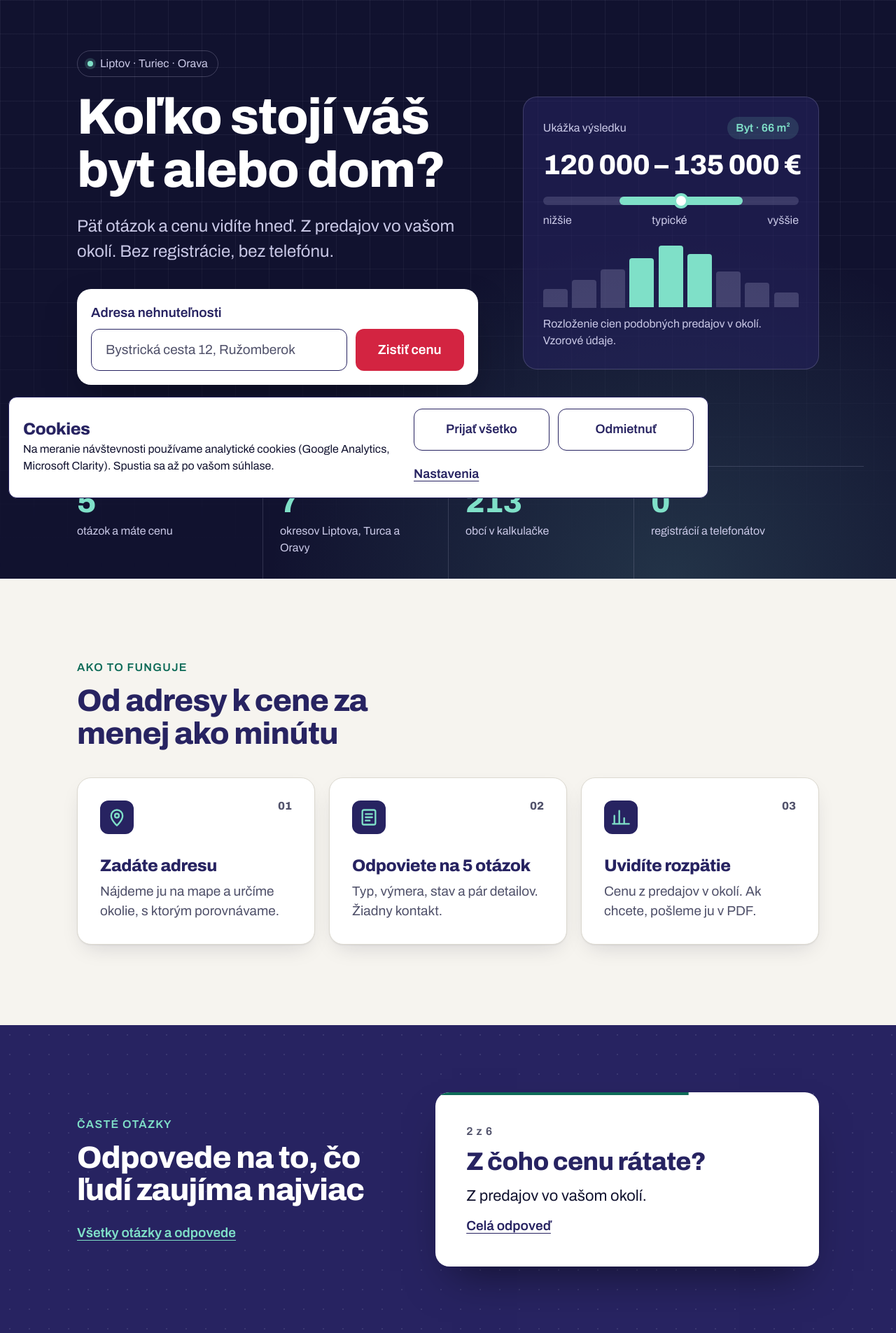
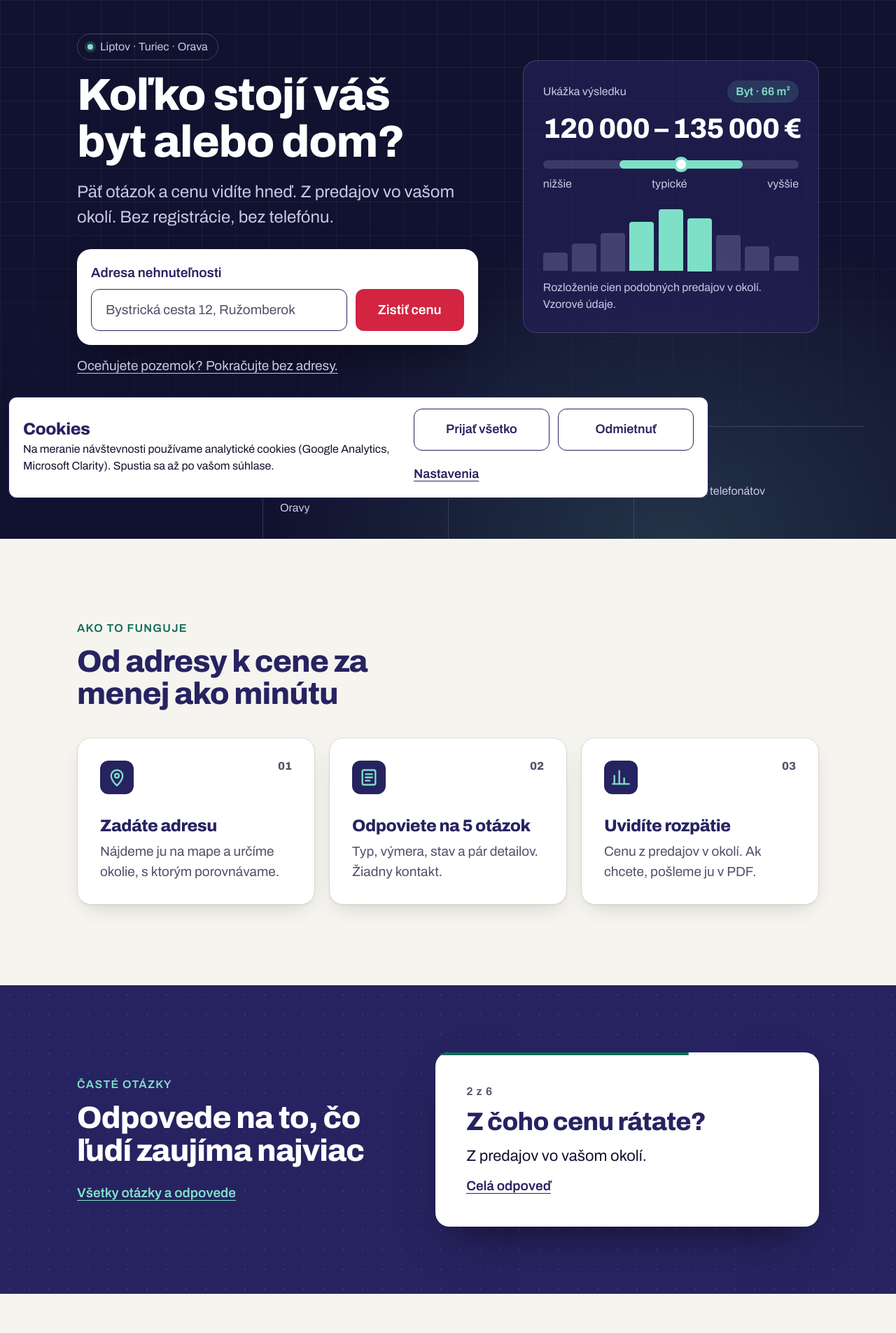
Before and after one commit to jansidor/nacenime, a PHP site: page /Nacenime.dc.html in a window 1280 px wide. Shown: the part 76-1981 px from the top of the page at 70% size. Run offline with PHP 8.4, Linux system fonts and the light colour scheme.

Commit message:
Nový dizajn: úvod v <main>, kompaktnejší hero, mestá bez fotky
- úvod je opäť v <main> (orientačný bod pre čítačky, test napojenia)
- hero nižší, pole adresy nad cookie lištou aj na 1280×720
- Martin, Dolný Kubín, Námestovo: dlaždica s mriežkou namiesto chýbajúcej fotky
- bez odkazu Zdroje fotografií (nové fotky tretích strán zatiaľ nie sú)

Co-Authored-By: Claude Opus 5.5 <noreply@anthropic.com>
Claude-Session: https://claude.ai/code/session_01XKEP7F1QHAvhXR5xGh11ae

```diff
--- a/design_handoff_nacenime/404.html
+++ b/design_handoff_nacenime/404.html
@@ -27,7 +27,6 @@
 <a href="/ochrana-osobnych-udajov.html">Ochrana osobných údajov</a>
 <a href="/cookies.html">Cookies</a>
 <a href="/kontakt.html">Kontakt</a>
-<a href="/fotografie.html">Zdroje fotografií</a>
 </div></footer>
 </body>
 </html>
--- a/design_handoff_nacenime/Nacenime.dc.html
+++ b/design_handoff_nacenime/Nacenime.dc.html
@@ -82,7 +82,7 @@ a:focus-visible,button:focus-visible,input:focus-visible,[role="img"]:focus-visi
 footer a:focus-visible{outline-color:#f6f4ef}
 /* Rozšírený dizajn 17. 11. 2026 (moderný, technický): akcent mätová #7fe0c8 len na tmavom, #0e6b58 na svetlom. */
 .nm-wrap{width:100%;max-width:calc(1060px + 2 * clamp(20px,5vw,64px));margin:0 auto;padding-left:clamp(20px,5vw,64px);padding-right:clamp(20px,5vw,64px)}
-.nm-main-skryty{display:none !important}
+.nm-main-uvod{max-width:none !important;padding:0 !important}
 .nm-hlavicka-pas{background:#11122f}
 .nm-hlavicka{display:flex;align-items:center;justify-content:space-between;gap:24px;padding-top:16px;padding-bottom:16px}
 .nm-logo{font:800 24px/1.2 'Archivo',sans-serif;letter-spacing:-0.02em;color:#ffffff !important;text-decoration:none !important}
@@ -95,19 +95,19 @@ footer a:focus-visible{outline-color:#f6f4ef}
 .nm-hero{position:relative;overflow:hidden;background:#11122f;color:#ffffff}
 .nm-hero::after{content:"";position:absolute;inset:auto -20% -60% 30%;height:120%;background:radial-gradient(closest-side,rgba(127,224,200,.16),transparent);pointer-events:none}
 .nm-mriezka{position:absolute;inset:0;background-image:linear-gradient(rgba(201,200,230,.07) 1px,transparent 1px),linear-gradient(90deg,rgba(201,200,230,.07) 1px,transparent 1px);background-size:48px 48px;-webkit-mask-image:linear-gradient(to bottom,#000 30%,transparent);mask-image:linear-gradient(to bottom,#000 30%,transparent)}
-.nm-hero-in{position:relative;z-index:1;display:grid;grid-template-columns:minmax(0,1.15fr) minmax(0,.85fr);gap:clamp(32px,5vw,72px);align-items:center;padding-top:clamp(32px,6vw,72px);padding-bottom:clamp(40px,6vw,72px)}
+.nm-hero-in{position:relative;z-index:1;display:grid;grid-template-columns:minmax(0,1.15fr) minmax(0,.85fr);gap:clamp(32px,5vw,72px);align-items:start;padding-top:clamp(24px,4vw,48px);padding-bottom:clamp(40px,6vw,72px)}
 @media (max-width:900px){.nm-hero-in{grid-template-columns:1fr}}
-.nm-stitok{display:inline-flex;align-items:center;gap:10px;margin:0 0 20px;padding:6px 14px;border:1px solid rgba(201,200,230,.25);border-radius:999px;font-size:16px;color:#c9c8e6}
+.nm-stitok{display:inline-flex;align-items:center;gap:10px;margin:0 0 16px;padding:6px 14px;border:1px solid rgba(201,200,230,.25);border-radius:999px;font-size:16px;color:#c9c8e6}
 .nm-bod{width:8px;height:8px;border-radius:50%;background:#7fe0c8;box-shadow:0 0 0 4px rgba(127,224,200,.18)}
-.nm-hero h1{margin:0;font:800 clamp(44px,7vw,72px)/1.05 'Archivo',sans-serif;letter-spacing:-0.02em;color:#ffffff;text-wrap:balance;max-width:13ch}
-.nm-lead{margin:24px 0 0;max-width:40ch;font-size:clamp(19px,2vw,24px);color:#c9c8e6}
-.nm-hladanie{margin-top:36px;max-width:680px;padding:20px;background:#ffffff;border-radius:20px;color:#11122f;box-shadow:0 24px 60px -20px rgba(0,0,0,.5)}
+.nm-hero h1{margin:0;font:800 clamp(44px,6vw,64px)/1.05 'Archivo',sans-serif;letter-spacing:-0.02em;color:#ffffff;text-wrap:balance;max-width:13ch}
+.nm-lead{margin:20px 0 0;max-width:40ch;font-size:clamp(19px,2vw,24px);color:#c9c8e6}
+.nm-hladanie{margin-top:28px;max-width:680px;padding:20px;background:#ffffff;border-radius:20px;color:#11122f;box-shadow:0 24px 60px -20px rgba(0,0,0,.5)}
 .nm-hladanie button[type=submit]{transition:background .15s,transform .15s}
 @media (hover:hover){.nm-hladanie button[type=submit]:hover{transform:translateY(-1px)}}
 .nm-pod{margin:16px 0 0}
 .nm-pod a{color:#c9c8e6}
 @media (hover:hover){.nm-pod a:hover{color:#ffffff}}
-.nm-ukazka{padding:28px;border:1px solid rgba(201,200,230,.2);border-radius:20px;background:rgba(39,35,97,.55)}
+.nm-ukazka{margin-top:clamp(0px,3vw,40px);padding:28px;border:1px solid rgba(201,200,230,.2);border-radius:20px;background:rgba(39,35,97,.55)}
 .nm-ukazka-hlava{display:flex;justify-content:space-between;align-items:center;gap:12px;font-size:16px;color:#c9c8e6}
 .nm-cip{padding:4px 12px;border-radius:999px;background:rgba(127,224,200,.14);color:#7fe0c8;font-weight:600}
 .nm-ukazka-cena{margin:16px 0 24px;white-space:nowrap;font:800 clamp(28px,3.2vw,40px)/1.05 'Archivo',sans-serif;letter-spacing:-0.02em;font-variant-numeric:tabular-nums;color:#ffffff}
@@ -158,6 +158,10 @@ footer a:focus-visible{outline-color:#f6f4ef}
 .nm-mesto{position:relative;isolation:isolate;display:flex;flex-direction:column;justify-content:flex-end;padding:22px;border-radius:20px;overflow:hidden;color:#ffffff !important;text-decoration:none !important;background-color:#272361;background-size:cover;background-position:center}
 .nm-mesto::before{content:"";position:absolute;inset:0;z-index:-1;background:linear-gradient(to top,rgba(17,18,47,.92),rgba(17,18,47,.35) 70%,rgba(17,18,47,.15))}
 .nm-mesto-velke{grid-column:span 2;grid-row:span 2}
+.nm-mesto-bez,.nm-mesto-foto-bez{background-color:#272361 !important;background-image:linear-gradient(rgba(201,200,230,.09) 1px,transparent 1px),linear-gradient(90deg,rgba(201,200,230,.09) 1px,transparent 1px) !important;background-size:28px 28px !important}
+.nm-mesto-foto-bez{justify-content:flex-start !important;align-items:flex-end !important;text-align:left !important;padding:28px !important}
+.nm-mesto-foto-text{display:flex;flex-direction:column;color:#ffffff}
+.nm-mesto-foto-text b{font:800 clamp(32px,4vw,44px)/1.05 'Archivo',sans-serif;letter-spacing:-0.02em}
 .nm-mesto b{font:800 clamp(24px,2.6vw,32px)/1.05 'Archivo',sans-serif;letter-spacing:-0.02em}
 .nm-reg{font-size:16px;color:#7fe0c8;font-weight:600;margin-bottom:4px}
 .nm-mesto::after{content:"→";position:absolute;top:18px;right:20px;width:40px;height:40px;display:grid;place-items:center;border-radius:50%;background:rgba(255,255,255,.16);font-size:20px;transition:transform .2s,background .2s}
@@ -184,6 +188,8 @@ main>section{animation:nc-in 150ms linear}
     </nav>
   </header>
   </div>
+
+  <main class="{{ mainClass }}" style="flex:1;width:100%;max-width:calc(1060px + 2 * clamp(20px,5vw,64px));margin:0 auto;padding:clamp(40px,6vw,72px) clamp(20px,5vw,64px) clamp(48px,7vw,96px)">
 
   <sc-if value="{{ isIntro }}" hint-placeholder-val="{{ true }}">
   <div data-screen-label="01 Úvod" class="nm-uvod">
@@ -294,8 +300,6 @@ main>section{animation:nc-in 150ms linear}
   </div>
   </sc-if>
 
-  <main class="{{ mainClass }}" style="flex:1;width:100%;max-width:calc(1060px + 2 * clamp(20px,5vw,64px));margin:0 auto;padding:clamp(40px,6vw,72px) clamp(20px,5vw,64px) clamp(48px,7vw,96px)">
-
 
     <sc-if value="{{ isConfirm }}" hint-placeholder-val="{{ false }}">
       <section data-screen-label="01b Potvrdenie adresy">
@@ -357,7 +361,7 @@ main>section{animation:nc-in 150ms linear}
         <p style="margin:16px 0 0;max-width:62ch"><a href="#" onClick="{{ skipAddress }}">Oceňujete pozemok? Pokračujte bez adresy.</a></p>
             <p style="margin:24px 0 0;max-width:62ch">Orientačný odhad, nie znalecký posudok.</p>
           </div>
-          <div style="min-height:clamp(240px,38vw,480px);border-radius:20px;background:#dcd9d0;display:flex;align-items:center;justify-content:center;padding:24px;text-align:center;color:#11122f;position:relative;overflow:hidden">{{ cityPhoto }}<sc-if value="{{ hasPhoto }}" hint-placeholder-val="{{ false }}"><div role="img" aria-label="{{ cityAlt }}" style="position:absolute;inset:0;background-image:{{ cityBg }};background-size:cover;background-position:center"></div></sc-if></div>
+          <div class="{{ cityBoxCls }}" style="min-height:clamp(240px,38vw,480px);border-radius:20px;background:#dcd9d0;display:flex;align-items:center;justify-content:center;padding:24px;text-align:center;color:#11122f;position:relative;overflow:hidden"><sc-if value="{{ cityNoPhoto }}" hint-placeholder-val="{{ false }}"><span class="nm-mesto-foto-text" aria-hidden="true"><span class="nm-reg">{{ cityReg }}</span><b>{{ cityAlt }}</b></span></sc-if><sc-if value="{{ hasPhoto }}" hint-placeholder-val="{{ false }}"><div role="img" aria-label="{{ cityAlt }}" style="position:absolute;inset:0;background-image:{{ cityBg }};background-size:cover;background-position:center"></div></sc-if></div>
         </div>
 
         <div style="margin-top:clamp(64px,8vw,112px)">
@@ -522,7 +526,6 @@ main>section{animation:nc-in 150ms linear}
       <a href="./ochrana-osobnych-udajov.html" style="color:#f6f4ef">Ochrana osobných údajov</a>
       <a href="./cookies.html" style="color:#f6f4ef">Cookies</a>
       <a href="./kontakt.html" style="color:#f6f4ef">Kontakt</a>
-      <a href="./fotografie.html" style="color:#f6f4ef">Zdroje fotografií</a>
     </nav>
     </div>
   </footer>
@@ -541,9 +544,9 @@ class Component extends DCLogic {
   CITIES = [
     { name: 'Ružomberok', loc: 'v Ružomberku', reg: 'Liptov', photo: '', img: 'img/ruzomberok.jpg' },
     { name: 'Liptovský Mikuláš', loc: 'v Liptovskom Mikuláši', reg: 'Liptov', photo: '', img: 'img/liptovsky-mikulas.jpg' },
-    { name: 'Martin', loc: 'v Martine', reg: 'Turiec', photo: '', img: 'img/martin.jpg' },
-    { name: 'Dolný Kubín', loc: 'v Dolnom Kubíne', reg: 'Orava', photo: '', img: 'img/dolny-kubin.jpg' },
-    { name: 'Námestovo', loc: 'v Námestove', reg: 'Orava', photo: '', img: 'img/namestovo.jpg' }
+    { name: 'Martin', loc: 'v Martine', reg: 'Turiec', photo: '' },
+    { name: 'Dolný Kubín', loc: 'v Dolnom Kubíne', reg: 'Orava', photo: '' },
+    { name: 'Námestovo', loc: 'v Námestove', reg: 'Orava', photo: '' }
   ];
   ADDR = [
     { line: 'Vzorová ulica 1', town: 'Ružomberok', zip: '034 01', ok: true },
@@ -700,7 +703,7 @@ class Component extends DCLogic {
     const sugg = (s.sugg.length ? s.sugg : this.demo && (this.props.showSuggest ?? true) && !s.address.trim() ? [this.ADDR[0]] : []).map(a => ({ line: a.line, town: a.town,
       pick: () => this.pickAddr(a) }));
     return {
-      isCity: s.screen === 'Mesto', cities, otherCities: cities.filter(c => c.i !== s.city), cityIn: city.loc, cityPhoto: city.photo, hasPhoto: !!city.img, cityBg: city.img ? 'url(' + city.img + ')' : 'none', cityAlt: city.name,
+      isCity: s.screen === 'Mesto', cities, otherCities: cities.filter(c => c.i !== s.city), cityIn: city.loc, cityPhoto: city.photo, hasPhoto: !!city.img, cityNoPhoto: !city.img, cityBg: city.img ? 'url(' + city.img + ')' : 'none', cityAlt: city.name, cityBoxCls: city.img ? '' : 'nm-mesto-foto-bez', cityReg: city.reg,
       isConfirm: s.screen === 'Potvrdenie adresy',
       faqQ: this.FAQS[s.faqIdx].q, faqA: this.FAQS[s.faqIdx].a, faqHref: './faq.html#' + this.FAQS[s.faqIdx].id, faqNo: (s.faqIdx + 1) + ' z ' + this.FAQS.length,
       faqLive: s.faqHold ? 'polite' : 'off', faqProgClass: s.faqHold ? 'nm-faq-stop' : s.faqIdx % 2 ? 'nm-faq-b' : 'nm-faq-a',
@@ -722,7 +725,7 @@ class Component extends DCLogic {
       submitObec: e => { e.preventDefault(); const v = s.obec.trim(); if (!v) return this.setState({ obecError: true }); this.go({ answers: { ...s.answers, 6: v }, step: 7 }); },
       submitPrice: e => { e.preventDefault(); this.go({ answers: { ...s.answers, 5: s.price.trim() }, step: needObec ? 6 : 7 }); },
       skipPrice: e => { e.preventDefault(); this.go({ price: '', step: needObec ? 6 : 7 }); },
-      isIntro: s.screen === 'Úvod', mainClass: s.screen === 'Úvod' ? 'nm-main-skryty' : '', isCalc: s.screen === 'Kalkulačka', isResult: s.screen === 'Výsledok',
+      isIntro: s.screen === 'Úvod', mainClass: s.screen === 'Úvod' ? 'nm-main-uvod' : '', isCalc: s.screen === 'Kalkulačka', isResult: s.screen === 'Výsledok',
       address: s.address, area: s.area, areaError: s.areaError, email: s.email, phone: s.phone, consent: s.consent, pdfMsg: s.pdfMsg, callMsg: s.callMsg, hasPdfMsg: !!s.pdfMsg, pdfIsErr: this.jeChyba(s.pdfMsg), hasCallMsg: !!s.callMsg, callIsErr: this.jeChyba(s.callMsg),
       setAddress: this.onAddress, setEmail: set('email'), setPhone: set('phone'), setCallName: set('callName'), callName: s.callName,
       setArea: e => this.setState({ area: e.target.value, areaError: false }),
--- a/design_handoff_nacenime/cookies.html
+++ b/design_handoff_nacenime/cookies.html
@@ -43,7 +43,6 @@
 <a href="./ochrana-osobnych-udajov.html">Ochrana osobných údajov</a>
 <a href="./cookies.html">Cookies</a>
 <a href="./kontakt.html">Kontakt</a>
-<a href="./fotografie.html">Zdroje fotografií</a>
 </div></footer>
 </body>
 </html>
--- a/design_handoff_nacenime/faq.html
+++ b/design_handoff_nacenime/faq.html
@@ -396,7 +396,6 @@
 <a href="./ochrana-osobnych-udajov.html">Ochrana osobných údajov</a>
 <a href="./cookies.html">Cookies</a>
 <a href="./kontakt.html">Kontakt</a>
-<a href="./fotografie.html">Zdroje fotografií</a>
 </div></footer>
 </body>
 </html>
--- a/design_handoff_nacenime/kontakt.html
+++ b/design_handoff_nacenime/kontakt.html
@@ -35,7 +35,6 @@
 <a href="./ochrana-osobnych-udajov.html">Ochrana osobných údajov</a>
 <a href="./cookies.html">Cookies</a>
 <a href="./kontakt.html">Kontakt</a>
-<a href="./fotografie.html">Zdroje fotografií</a>
 </div></footer>
 </body>
 </html>
--- a/design_handoff_nacenime/ochrana-osobnych-udajov.html
+++ b/design_handoff_nacenime/ochrana-osobnych-udajov.html
@@ -60,7 +60,6 @@ Kontakt pre otázky k osobným údajom: <a href="mailto:info@nacenime.sk">info@n
 <a href="./ochrana-osobnych-udajov.html">Ochrana osobných údajov</a>
 <a href="./cookies.html">Cookies</a>
 <a href="./kontakt.html">Kontakt</a>
-<a href="./fotografie.html">Zdroje fotografií</a>
 </div></footer>
 </body>
 </html>
```
Also changed, not shown: design_handoff_nacenime/pravne.css (+1 -6 lines), design_handoff_nacenime/README.md.
